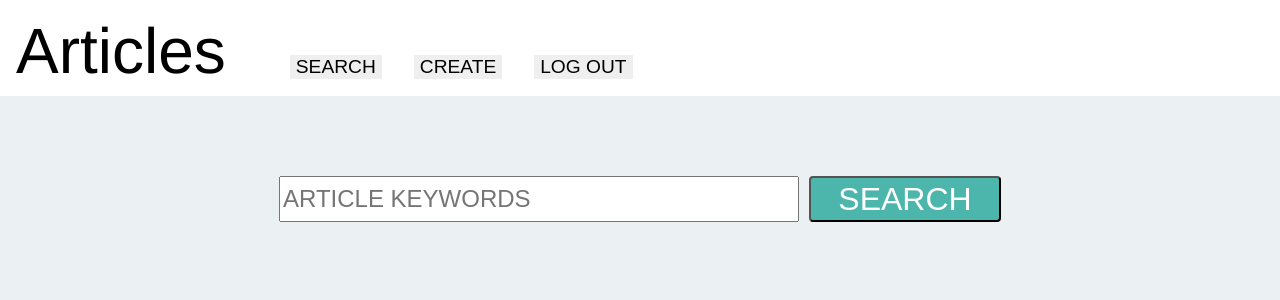
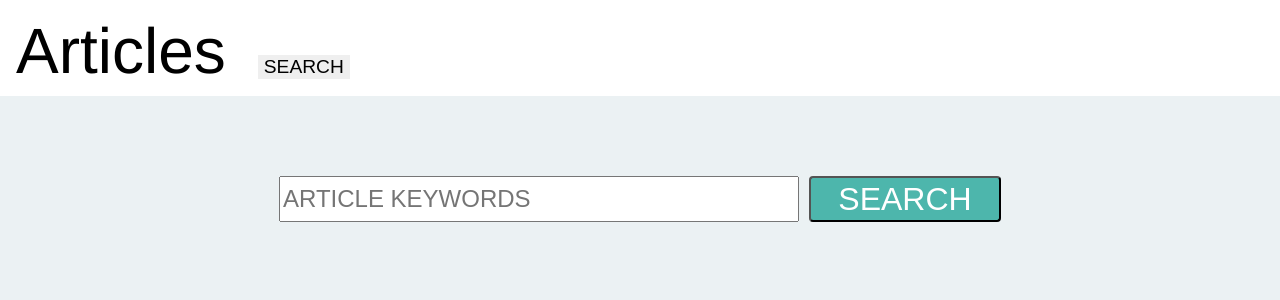
Before and after one commit to kcontreras01/Articles, a React (Create React App) app in the folder react_articles/: page / in a window 1280 px wide. Shown: the top 300 px of the page. Built offline with nearby package versions, Linux system fonts and the light colour scheme.

Commit message:
making requests for searched articles

```diff
--- a/react_articles/src/Components/Content.js
+++ b/react_articles/src/Components/Content.js
@@ -1,24 +1,23 @@
-import React, { Component } from 'react';
-import ArticlesView from './ArticlesView';
-import AccountPage from './AccountPage';
-import AddPage from './AddPage';
-import EditPage from './EditPage';
-import axios from 'axios';
-
+import React, { Component, Fragment } from "react";
+import ArticlesView from "./ArticlesView";
+import AccountPage from "./AccountPage";
+import AddPage from "./AddPage";
+import EditPage from "./EditPage";
+import axios from "axios";
 
 class Content extends Component {
   constructor(props) {
     super(props);
 
     this.state = {
-      mode: 'displayForm',
+      mode: "displayForm",
       current: false,
       value: "",
       results: [],
-			saved: []
+      saved: [],
+      user: false,
     };
 
-		this.handleChange = this.handleChange.bind(this);
     this.onSubmit = this.onSubmit.bind(this);
     this.onClick = this.onClick.bind(this);
     this.changeMode = this.changeMode.bind(this);
@@ -29,14 +28,13 @@ class Content extends Component {
     this.goToNewArticle = this.goToNewArticle.bind(this);
     this.goToSearch = this.goToSearch.bind(this);
     this.goToEdit = this.goToEdit.bind(this);
-
   }
 
-	componentDidMount(){
+  componentDidMount() {
     this.mountingComponent();
   }
 
-	mountingComponent(){
+  mountingComponent() {
     // axios.get(`http://localhost:8080/articles/save/${this.props.user.id}`)
     // .then(res => {
     // 	this.setState({
@@ -45,116 +43,128 @@ class Content extends Component {
     // })
   }
 
-
-	editingComponent(id){
+  editingComponent(id) {
     // console.log('in editcomponent')
-		axios.get(`http://localhost:8080/articles/edit/${id}`)
-		.then(res => {
+    axios.get(`http://localhost:8080/articles/edit/${id}`).then((res) => {
       // console.log('the editing data is: ', res)
       this.setState({
-				results: res.data
-			})
-		})
+        results: res.data,
+      });
+    });
   }
 
-
-	handleChange(event) {
+  handleChange = (event) => {
     event.preventDefault();
     this.setState({
-			value: event.target.value
-		})
+      value: event.target.value,
+    });
   }
 
   onClick(event) {
     event.preventDefault();
     this.setState({
-			mode: 'displayForm',
-			value: ""
+      mode: "displayForm",
+      value: "",
     });
   }
 
-	onSubmit(event) {
+  onSubmit = (event) => {
     event.preventDefault();
-		console.log('the state value is: ', this.state.value)
+    console.log("the state value is: ", this.state.value);
     this.setState({
-			mode: 'displayResults'
+      mode: "displayResults",
     });
 
-		axios.get(`http://localhost:8080/articles/${this.state.value}`).then(response => {
+	// fetch(`http://localhost:8080/articles/${this.state.value}`)
+    axios
+      .get(`http://localhost:8080/articles/${this.state.value}`)
+      .then((response) => {
         // console.log(this.state.value)
         console.log("res.data", response);
         this.setState({
           results: response.data,
           // value: ''
-			})
-		})
-	};
+        });
+      });
+  }
 
-  changeMode(mode, current = false){
-    this.setState(prev => {
+  changeMode(mode, current = false) {
+    this.setState((prev) => {
       prev.mode = mode;
       prev.current = current;
       return prev;
     });
   }
 
-  sendSaved(savedData){
-  	console.log('the savedData is: ', savedData)
+  sendSaved(savedData) {
+    console.log("the savedData is: ", savedData);
     this.setState({
-    	saved: [...this.state.saved, savedData], mode: 'displaySaved',
-    })
+      saved: [...this.state.saved, savedData],
+      mode: "displaySaved",
+    });
   }
 
-  goToAccount(){
+  goToAccount() {
     this.setState({
-  		mode: 'displaySaved'
-  	})
+      mode: "displaySaved",
+    });
   }
 
-	goToNewArticle(){
+  goToNewArticle() {
     this.setState({
-			mode: 'displayNew'
-		})
+      mode: "displayNew",
+    });
   }
 
-	goToSearch(){
+  goToSearch() {
     this.setState({
-			mode: 'displayForm'
-		})
+      mode: "displayForm",
+    });
   }
 
-	goToEdit(id){
+  goToEdit(id) {
     // console.log('in gotoedit')
     this.setState({
-			mode: 'displayEdit'
+      mode: "displayEdit",
     });
     this.editingComponent(id);
   }
 
-	render(){
-		return(
+  render() {
+    return (
       <div>
         <nav>
           <ul>
+            <li>Articles</li>
+            {this.state.user ? (
+              <Fragment>
                 <li>
-							Articles
+                  <button className="navButton" onClick={this.goToAccount}>
+                    {this.props.user.first_name}'s SAVED ARTICLES
+                  </button>
                 </li>
                 <li>
-						{/*	<button className="navButton" onClick={this.goToAccount}>{this.props.user.first_name}'s SAVED ARTICLES</button> */}
+                  <button className="navButton" onClick={this.goToNewArticle}>
+                    CREATE
+                  </button>
                 </li>
                 <li>
-							<button className="navButton" onClick={this.goToSearch}>SEARCH</button>
-						</li>
+                  <button className="navButton" onClick={this.props.logout}>
+                    LOG OUT
+                  </button>
+                </li>{" "}
+              </Fragment>
+            ) : null}
+
             <li>
-							<button className="navButton" onClick={this.goToNewArticle}>CREATE</button>
-						</li>
-						<li>
-       				<button className="navButton" onClick={this.props.logout}>LOG OUT</button>
+              <button className="navButton" onClick={this.goToSearch}>
+                SEARCH
+              </button>
             </li>
           </ul>
         </nav>
 
-				{this.state.mode === 'displayForm' && (
+        {this.state.mode === "displayForm" && (
           <div>
             <form className="searchForm" onSubmit={this.onSubmit}>
               <input
@@ -170,33 +180,43 @@ class Content extends Component {
           </div>
         )}
 
-				{this.state.mode === 'displayResults' && (
+        {this.state.mode === "displayResults" && (
           <div>
-						<ArticlesView userId={this.props.user.id} sendSaved={this.sendSaved} dataSearch={this.state.results} />
+            <ArticlesView
+            //   userId={this.props.user.id}
+            //   sendSaved={this.sendSaved}
+              dataSearch={this.state.results}
+            />
           </div>
         )}
 
-				{this.state.mode === 'displaySaved' && (
+        {/* {this.state.mode === "displaySaved" && (
           <div>
-						<AccountPage deleteFunc={this.mountingComponent} dataSearch={this.state.saved} editFunc={this.goToEdit}/>
+            <AccountPage
+              deleteFunc={this.mountingComponent}
+              dataSearch={this.state.saved}
+              editFunc={this.goToEdit}
+            />
           </div>
         )}
 
-				{this.state.mode === 'displayNew' && (
+        {this.state.mode === "displayNew" && (
           <div>
-						<AddPage addFunc={this.mountingComponent} sendSaved={this.sendSaved}/>
+            <AddPage
+              addFunc={this.mountingComponent}
+              sendSaved={this.sendSaved}
+            />
           </div>
         )}
 
-				{this.state.mode === 'displayEdit' && (
+        {this.state.mode === "displayEdit" && (
           <div>
-						<EditPage editArr={this.state.results} sendSaved={this.sendSaved}/>
+            <EditPage editArr={this.state.results} sendSaved={this.sendSaved} />
           </div>
-				)}
+		)} */}
       </div>
-			)
+    );
   }
-
 }
 
 export default Content;
```
Lines whose indentation alone changed are shown as unchanged.
